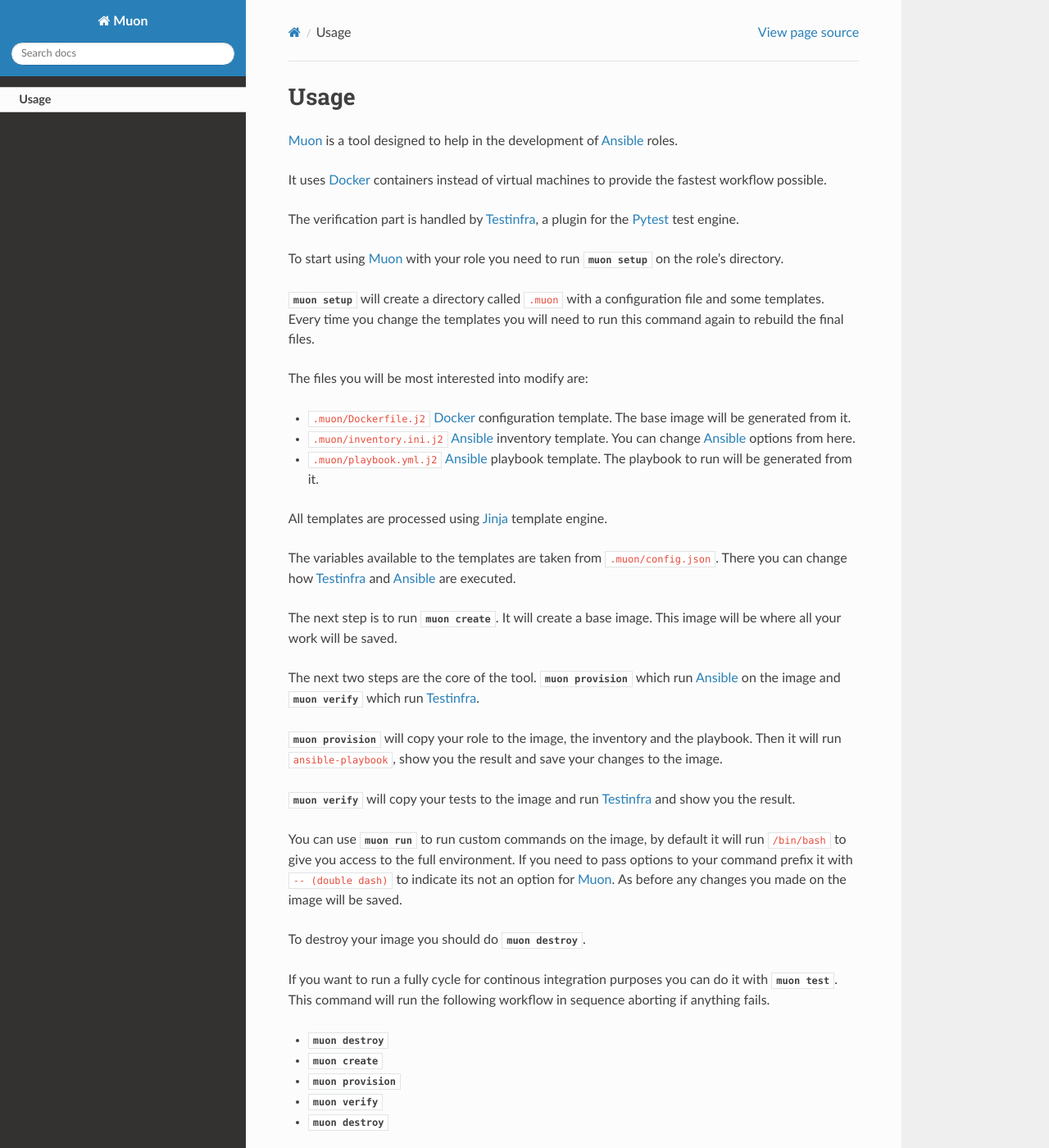
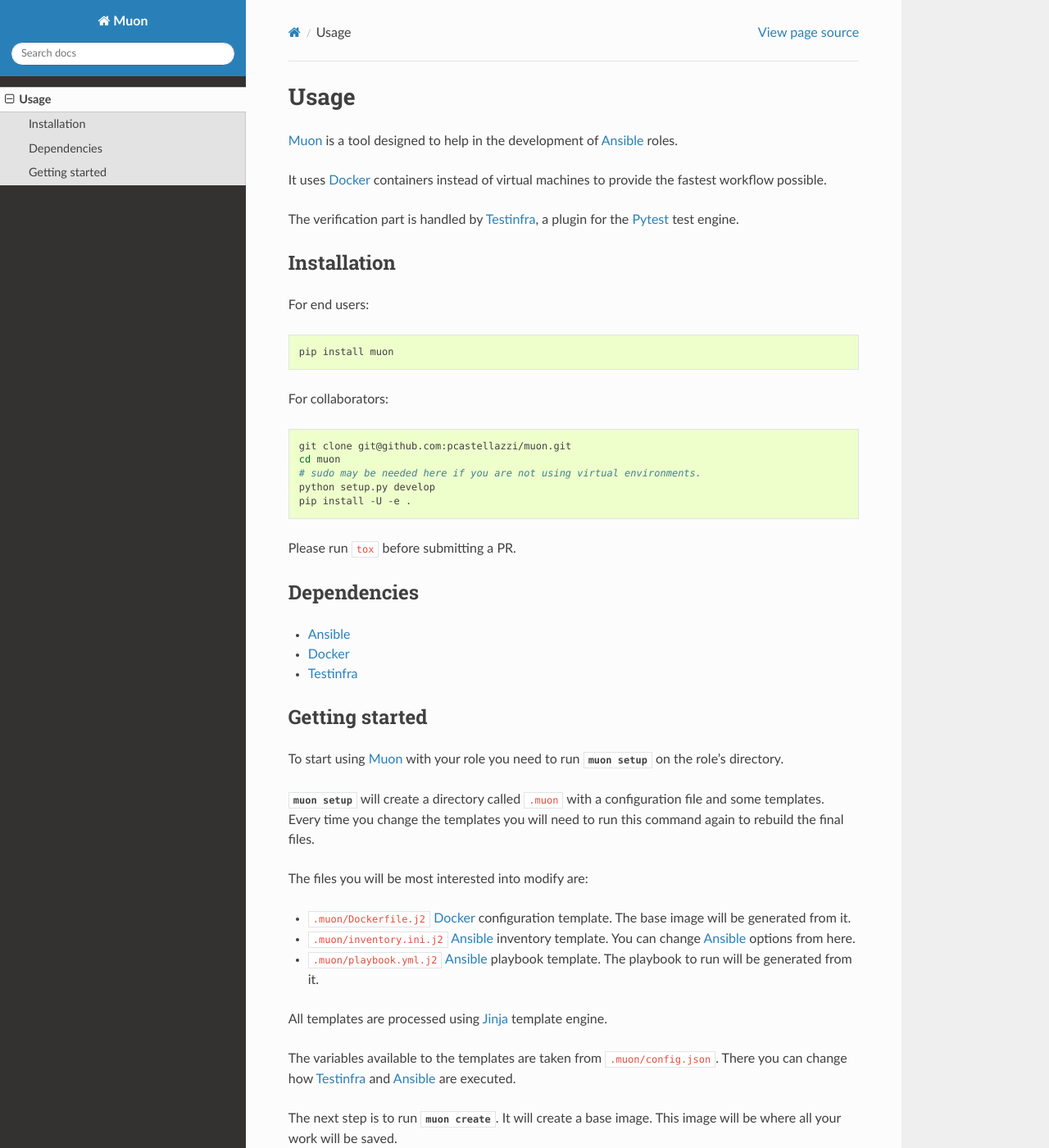
Before and after one commit to pceriotti-globant/muon, a Sphinx documentation site: the page built from docs/source/usage.rst, in a window 1280 px wide and 1400 px high. Shown: the whole window at 82% size. Built offline with Sphinx 7.4.7 and the Read the Docs theme 2.0.0, drawn with Linux system fonts in a browser that asks for light colours; pages that are not in the unit, such as notebooks, are missing from menus; the version number could not be read and is left out.

```diff
--- a/docs/source/usage.rst
+++ b/docs/source/usage.rst
@@ -10,6 +10,41 @@ machines to provide the fastest workflow possible.
 The verification part is handled by
 `Testinfra <http://testinfra.readthedocs.io/en/latest/>`_, a plugin for the
 `Pytest <http://pytest.org>`_ test engine.
+
+
+Installation
+------------
+
+For end users:
+
+.. code-block:: bash
+
+  pip install muon
+
+
+For collaborators:
+
+.. code-block:: bash
+
+  git clone git@github.com:pcastellazzi/muon.git
+  cd muon
+  # sudo may be needed here if you are not using virtual environments.
+  python setup.py develop
+  pip install -U -e .
+
+Please run ``tox`` before submitting a PR.
+
+
+Dependencies
+------------
+
+* `Ansible <https://www.ansible.com>`_
+* `Docker <https://www.docker.com>`_
+* `Testinfra <http://testinfra.readthedocs.io/en/latest/>`_
+
+
+Getting started
+---------------
 
 To start using `Muon <http://muon-tool.rtfd.io>`_ with your role you
 need to run :class:`muon setup <muon.commands.setup.Setup>` on the
```
Also changed, not shown: README.rst (+60 -1 lines).
